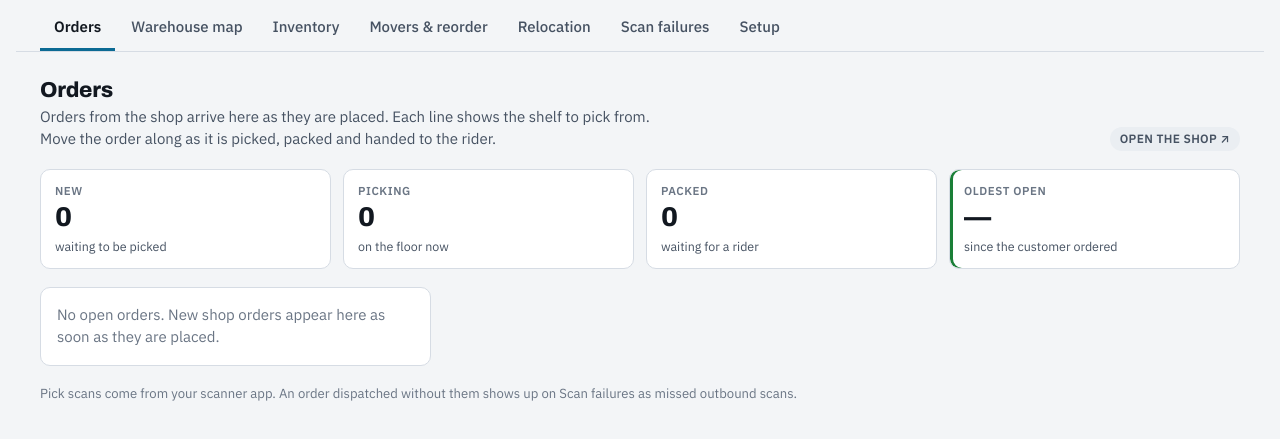
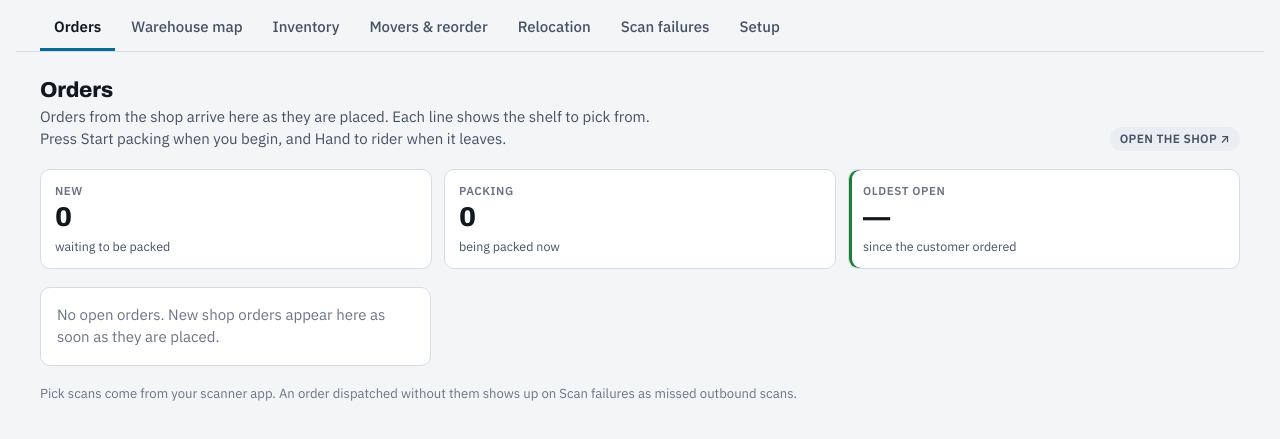
Before and after one commit to Sahilrathour007/Quick-Commerce-optimization, a plain HTML site: page index.html in a window 1280 px wide. Both pictures are taken after a click on the link "Orders". Shown: the part 47-486 px from the top of the page. Drawn offline with nearby package versions, Linux system fonts and the light colour scheme.

Commit message:
Reduce order flow to Start packing and Hand to rider
Drop the separate Packed step: New -> Packing -> dispatched. The Orders
tab now shows New, Packing and Oldest open.

Co-Authored-By: Claude Opus 5.5 <noreply@anthropic.com>
Claude-Session: https://claude.ai/code/session_0165sJX8KxTpTMhbu9KMvbSp

```diff
--- a/index.html
+++ b/index.html
@@ -184,9 +184,9 @@ details summary{cursor:pointer;font-weight:600;color:var(--ink-2)}
 <!-- ================= ORDERS ================= -->
 <section class="view" id="v-orders" hidden>
   <div class="head"><div><h2>Orders</h2>
-    <p>Orders from the shop arrive here as they are placed. Each line shows the shelf to pick from. Move the order along as it is picked, packed and handed to the rider.</p></div>
+    <p>Orders from the shop arrive here as they are placed. Each line shows the shelf to pick from. Press Start packing when you begin, and Hand to rider when it leaves.</p></div>
     <a class="pill neutral" href="../QC-shop/" style="text-decoration:none">Open the shop ↗</a></div>
-  <div class="kpis" id="ordKpis" style="grid-template-columns:repeat(4,minmax(0,1fr))"></div>
+  <div class="kpis" id="ordKpis" style="grid-template-columns:repeat(3,minmax(0,1fr))"></div>
   <div class="ordgrid" id="ordList"></div>
   <p class="small muted">Pick scans come from your scanner app. An order dispatched without them shows up on Scan failures as missed outbound scans.</p>
 </section>
@@ -779,14 +779,14 @@ function renderInventory(){
 // ======================================================================
 // Orders (from the shop)
 // ======================================================================
-const NEXT={placed:["picking","Start picking"], picking:["packed","Packed"], packed:["dispatched","Hand to rider"]};
-const ST_LABEL={placed:"New", picking:"Picking", packed:"Packed", dispatched:"Dispatched", cancelled:"Cancelled"};
+const NEXT={placed:["picking","Start packing"], picking:["dispatched","Hand to rider"], packed:["dispatched","Hand to rider"]};   // two steps only
+const ST_LABEL={placed:"New", picking:"Packing", packed:"Packing", dispatched:"Dispatched", cancelled:"Cancelled"};
 function renderOrders(){
   const open=S.sales_orders.filter(o=>["placed","picking","packed"].includes(o.status)).sort((a,b)=>ms(a.placed_at)-ms(b.placed_at));
   const n=st=>open.filter(o=>o.status===st).length, oldest=open.length?(NOW-ms(open[0].placed_at))/60000:0;
   const k=(l,v,d,sv)=>`<div class="kpi ${sv||""}"><span class="l">${l}</span><span class="v">${v}</span><span class="d">${d}</span></div>`;
-  $("#ordKpis").innerHTML = k("New", n("placed"), "waiting to be picked", n("placed")?"sev-warn":"")
-    + k("Picking", n("picking"), "on the floor now") + k("Packed", n("packed"), "waiting for a rider")
+  $("#ordKpis").innerHTML = k("New", n("placed"), "waiting to be packed", n("placed")?"sev-warn":"")
+    + k("Packing", n("picking")+n("packed"), "being packed now")
     + k("Oldest open", open.length?`${Math.round(oldest)} min`:"—", "since the customer ordered", oldest>15?"sev-bad":oldest>10?"sev-warn":"sev-good");
   const avail=WMSCore.availability(S);
   $("#ordList").innerHTML = open.map(o=>{
```
